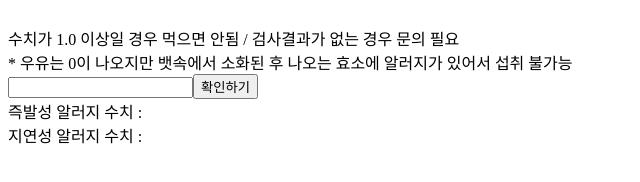
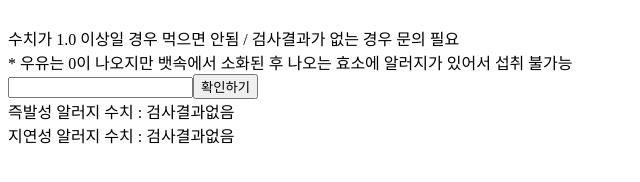
Before and after one commit to better-nine/better-nine.github.io, a plain HTML site: page dante/dante_allergy.html in a window 1280 px wide. Both pictures are taken after a click on the button "확인하기". Shown: the whole page, without its empty margins (0-640 px from the left). Drawn offline with Linux system fonts and the light colour scheme.

Commit message:
Update dante_allergy.html

```diff
--- a/dante/dante_allergy.html
+++ b/dante/dante_allergy.html
@@ -12,8 +12,8 @@
             ige = search_ige(ige, parameter);
             non_ige = search_nonIgE(non_ige, parameter);
 
-            document.getElementById("ige_result").value = ige;
-            document.getElementById("nonige_result").value = non_ige;
+            document.getElementById("ige_result").innerHTML = ige;
+            document.getElementById("nonige_result").innerHTML = non_ige;
         }
 
         function search_ige(ige, parameter) {
```
